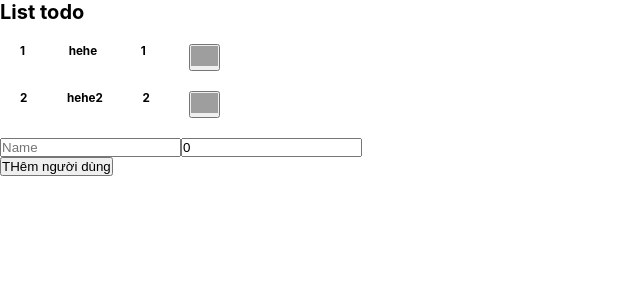
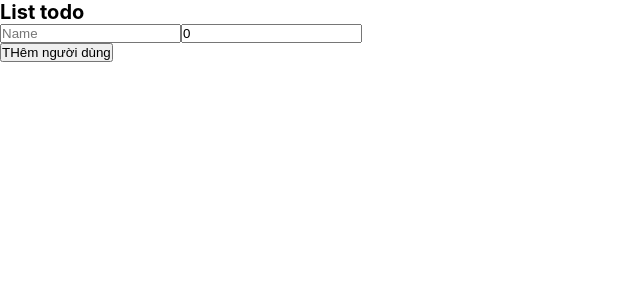
Before and after one commit to tranhuunam00/k10-reactjs, a React (Create React App) app: page / in a window 1280 px wide. Shown: the top 300 px of the page, without its empty margins (0-640 px from the left). Built offline with nearby package versions, Linux system fonts and the light colour scheme; grey boxes are pictures that could not be loaded.

Commit message:
reduceer

```diff
--- a/src/App.js
+++ b/src/App.js
@@ -1,4 +1,4 @@
-import { useState } from "react";
+import { useReducer, useState } from "react";
 import "./App.css";
 import LoginPage from "./modules/auth/login";
 import RegisterPage from "./modules/auth/register/register";
@@ -43,7 +43,19 @@ const Todo = ({ value, index, onDeletee }) => {
   );
 };
 function App() {
+  const reducer = (state, action) => {
+    switch (action.type) {
+      case "ADD":
+        return [...state, action.payload];
+      case "REMOVE":
+        return state.filter((item) => item.id !== action.payload.id);
+      default:
+        return state;
+    }
+  };
   const [listUser, setListUser] = useState(LIST_USER);
+  const [listUser2, dispatch] = useReducer(reducer, []);
+
   const [name, setName] = useState("");
   const [money, setMoney] = useState(0);
 
@@ -51,13 +63,16 @@ function App() {
     const removeList = listUser.filter(
       (valuee, indexx) => valuee.id !== value.id
     );
-    setListUser(removeList);
+    dispatch({
+      type: "REMOVE",
+      payload: value,
+    });
   };
 
   return (
     <div>
       <h1>List todo</h1>
-      {listUser.map((value, index) => {
+      {listUser2.map((value, index) => {
         return (
           <Todo
             key={value.id}
@@ -90,7 +105,7 @@ function App() {
 
       <button
         onClick={async () => {
-          if (!name || !money) return alert("nhap di");
+          // if (!name || !money) return alert("nhap di");
           const newList = [
             ...listUser,
             {
@@ -99,10 +114,18 @@ function App() {
               money: money,
             },
           ];
-          setListUser(newList);
-          const jsonList = JSON.stringify(newList);
+          dispatch({
+            type: "ADD",
+            payload: {
+              id: Math.floor(Math.random() * 100000000),
+              name: name,
+              money: money,
+            },
+          });
+          // setListUser(newList);
+          // const jsonList = JSON.stringify(newList);
 
-          await localStorage.setItem("list", jsonList);
+          // await localStorage.setItem("list", jsonList);
           setName("");
           setMoney(0);
         }}
```
